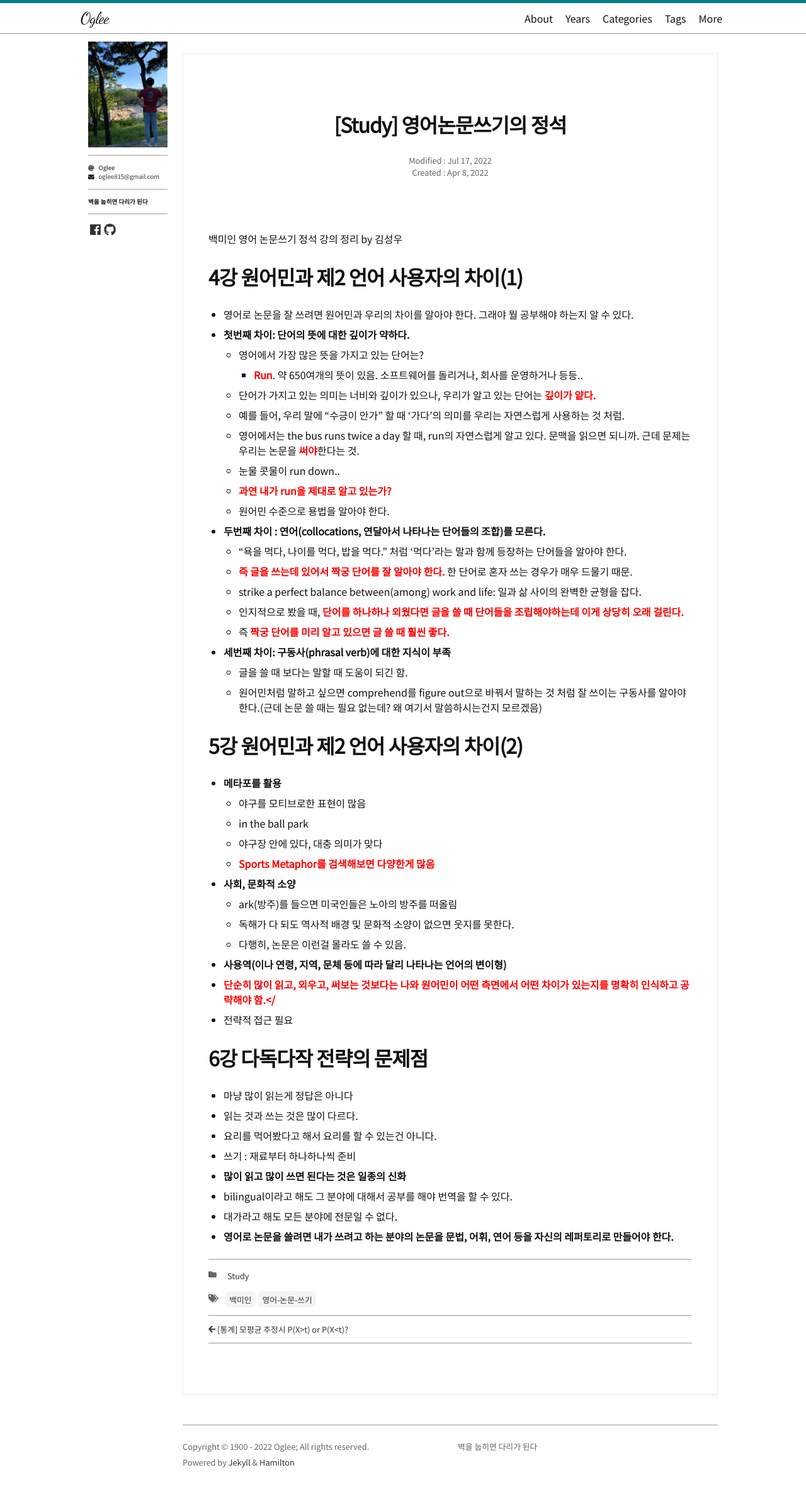
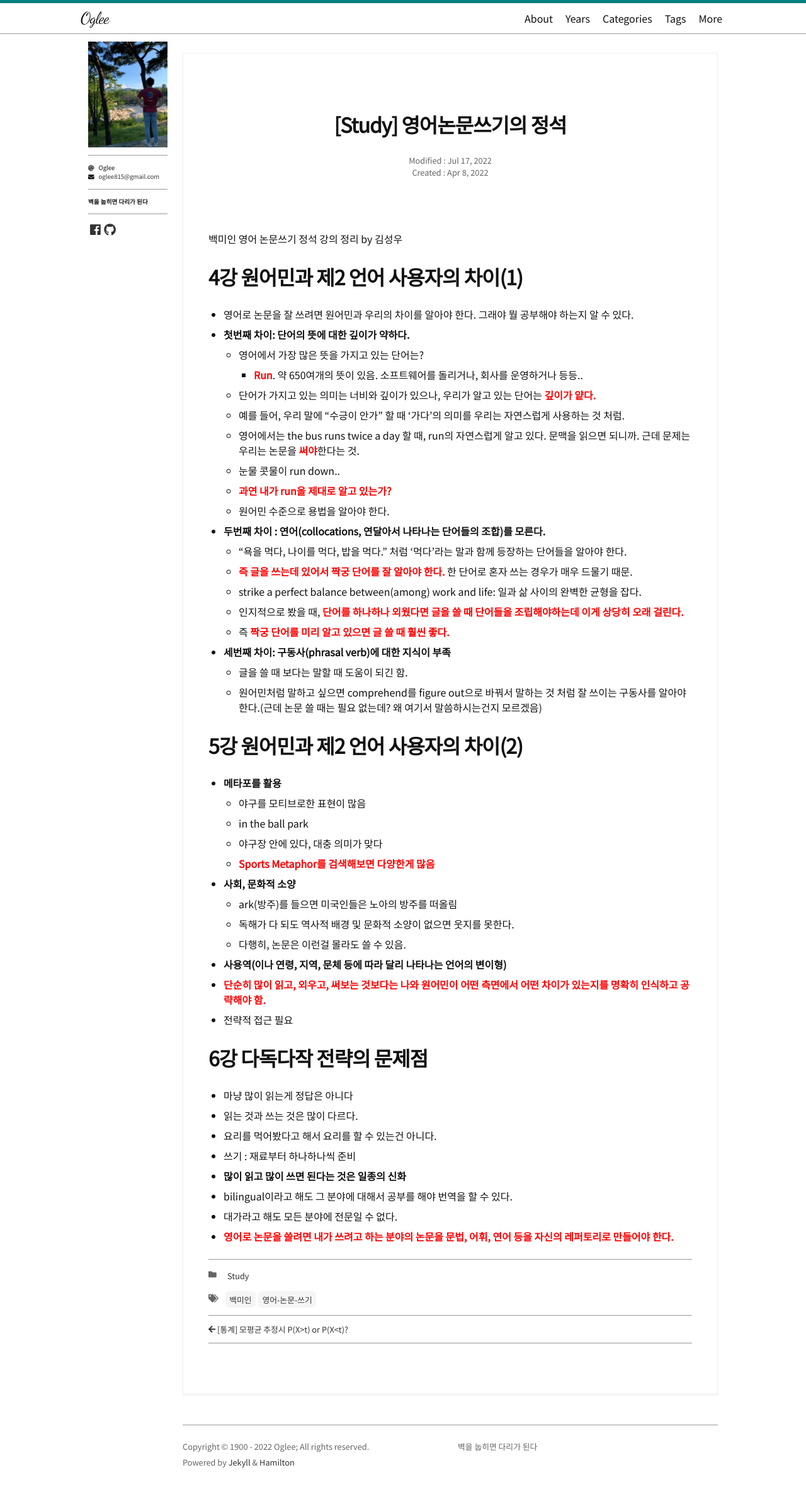
Before and after one commit to oglee815/oglee815_old.github.io, a Jekyll site: the page built from _posts/1900-01-01-study-writing-paper.md, in a window 1280 px wide. Shown: the whole page at 63% size. Built offline with Jekyll 4.4.1, drawn with Linux system fonts in a browser that asks for light colours; nearby versions of some CDN libraries; some web fonts are replaced; comment, search, counter and statistics services are not loaded.

Commit message:
Update 1900-01-01-study-writing-paper.md

```diff
--- a/_posts/1900-01-01-study-writing-paper.md
+++ b/_posts/1900-01-01-study-writing-paper.md
@@ -57,7 +57,7 @@ tags:
 
 - <strong>사용역(이나 연령, 지역, 문체 등에 따라 달리 나타나는 언어의 변이형)</strong>
 
-- <span class='my_highlight'>단순히 많이 읽고, 외우고, 써보는 것보다는 나와 원어민이 어떤 측면에서 어떤 차이가 있는지를 명확히 인식하고 공략해야 함.</
+- <span class='my_highlight'>단순히 많이 읽고, 외우고, 써보는 것보다는 나와 원어민이 어떤 측면에서 어떤 차이가 있는지를 명확히 인식하고 공략해야 함.</span>
 - 전략적 접근 필요
 
 # 6강 다독다작 전략의 문제점
@@ -69,4 +69,4 @@ tags:
 - <strong>많이 읽고 많이 쓰면 된다는 것은 일종의 신화</strong>
 - bilingual이라고 해도 그 분야에 대해서 공부를 해야 번역을 할 수 있다.
 - 대가라고 해도 모든 분야에 전문일 수 없다.
-- **영어로 논문을 쓸려면 내가 쓰려고 하는 분야의 논문을 문법, 어휘, 연어 등을 자신의 레퍼토리로 만들어야 한다.**
+- <span class='my_highlight'>영어로 논문을 쓸려면 내가 쓰려고 하는 분야의 논문을 문법, 어휘, 연어 등을 자신의 레퍼토리로 만들어야 한다.</span>
```
